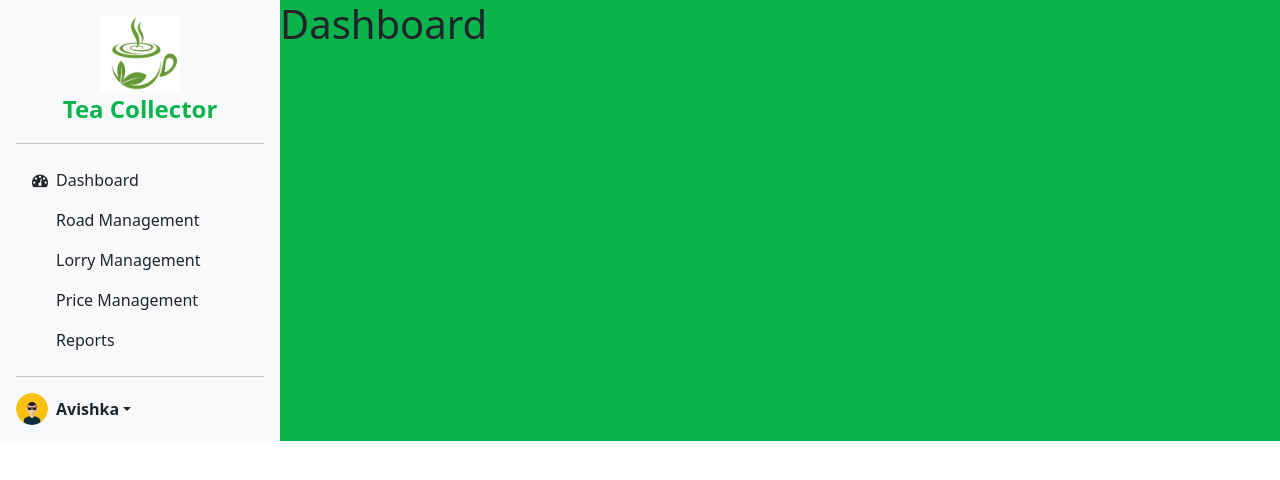
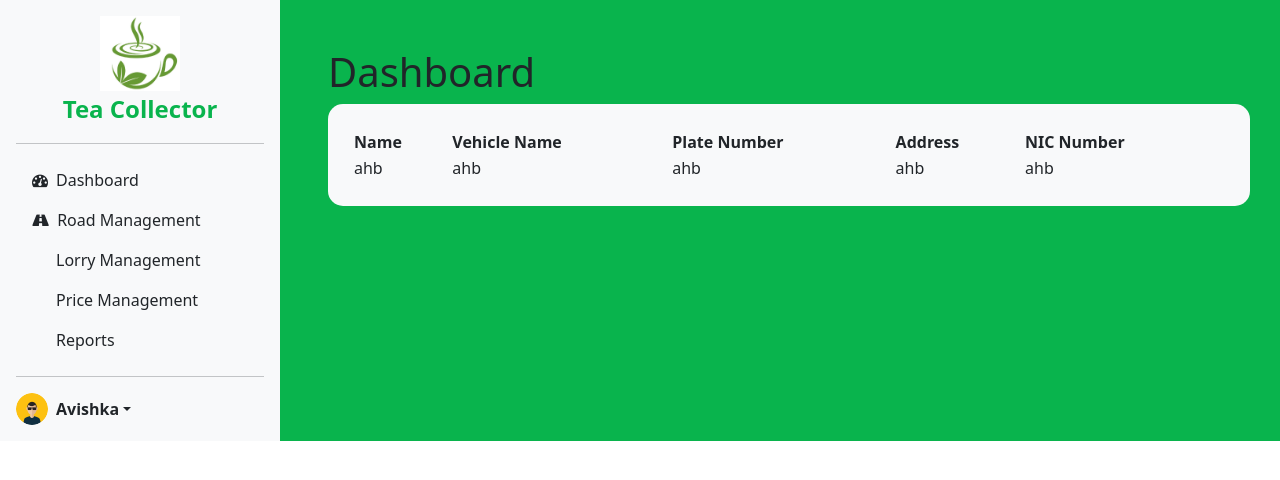
Before and after one commit to ahbjs/teaCollector, a React (Create React App) app in the folder frontend/: page / in a window 1280 px wide. Shown: the top 480 px of the page. Built offline with nearby package versions, Linux system fonts and the light colour scheme.

Commit message:
Admin Dashboard Design 01

```diff
--- a/frontend/src/component/Admin/AdminDashboard.js
+++ b/frontend/src/component/Admin/AdminDashboard.js
@@ -3,6 +3,7 @@ import 'bootstrap/dist/css/bootstrap.min.css';
 import 'font-awesome/css/font-awesome.min.css';
 import AdminSidebar from '../AdminSidebar';
 import '../../css/sidebar.css';
+import '../../css/admin.css';
 
 class AdminDashboard extends React.Component{
     constructor(props){
@@ -17,8 +18,28 @@ class AdminDashboard extends React.Component{
             <div style={{background:"#09B44D"}}>
                 <main className='sideBarCustom'>
                     <AdminSidebar />
-                    <div>
+                    <div className='col-lg-12 m-5'>
                         <h1>Dashboard</h1>
+
+                        <div className='bg-light table-shape' style={{width: "72%"}}>
+                            <table class="table table-borderless table-responsive m-0">
+                                <tr>
+                                    <th>Name</th>
+                                    <th>Vehicle Name</th>
+                                    <th>Plate Number</th>
+                                    <th>Address</th>
+                                    <th>NIC Number</th>
+                                </tr>
+                                <tr>
+                                    <td>ahb</td>
+                                    <td>ahb</td>
+                                    <td>ahb</td>
+                                    <td>ahb</td>
+                                    <td>ahb</td>
+                                </tr>
+                            </table>
+                        </div>
+
                     </div>
                 </main>
             </div>
--- a/frontend/src/component/AdminSidebar.js
+++ b/frontend/src/component/AdminSidebar.js
@@ -27,7 +27,7 @@ class AdminSidebar extends React.Component{
                 </li>
                 <li>
                     <a href="#" class="nav-link link-dark">
-                    <svg class="bi me-2" width="16" height="16"></svg>
+                    <i class="bi me-2 fa fa-road" width="16" height="16"></i>
                     Road Management
                     </a>
                 </li>
--- /dev/null
+++ b/frontend/src/css/admin.css
@@ -0,0 +1,4 @@
+.table-shape{
+    padding:25px;
+    border-radius: 15px;
+}
```
